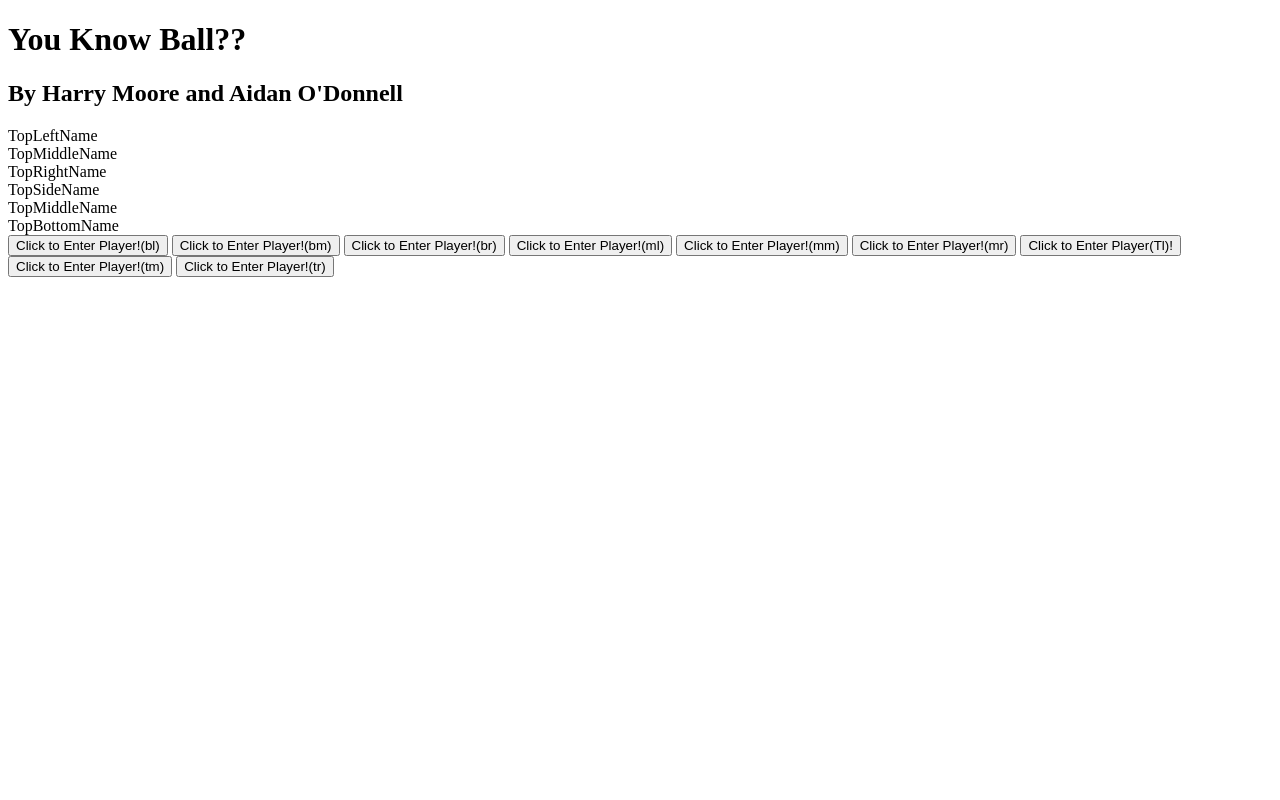
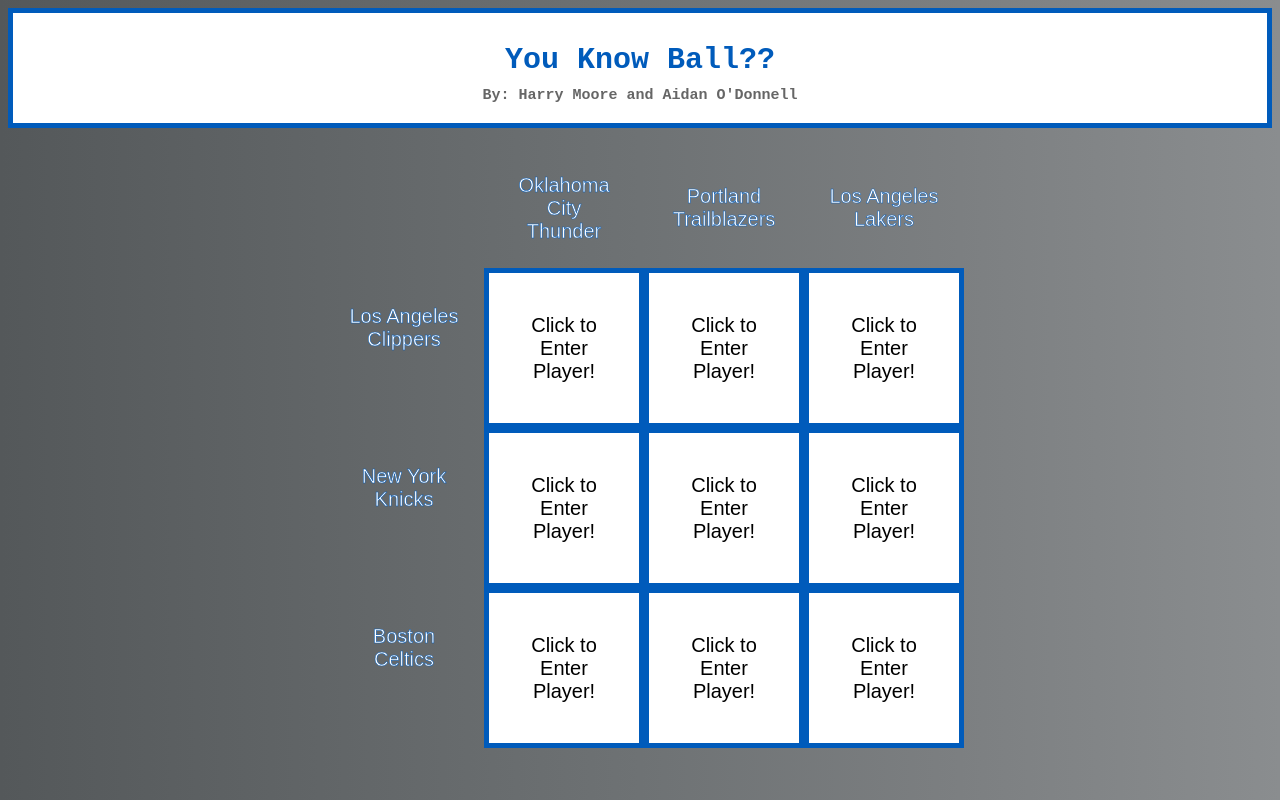
Before and after one commit to UBH-Fall2023/ubh-fall2023-aidanodonnell9, a plain HTML site: page index.html in a window 1280 px wide. Drawn offline with Linux system fonts and the light colour scheme.

Commit message:
Added CSS to display grid

```diff
--- a/index.html
+++ b/index.html
@@ -6,37 +6,44 @@
     <meta name="viewport" content="width=device-width, initial-scale=1.0">
     <meta http-equiv="X-UA-Compatible" content="ie=edge">
     <title>You Know Ball?</title>
-    <link rel="stylesheet" href="style.css">
+    <link rel="stylesheet" href="styles.css">
 </head>
 
 <body>
-    <script src="index.js"></script>
+    <script src="game.js"></script>
     <div class="title">
         <h1>You Know Ball??</h1>
-        <h2>By Harry Moore and Aidan O'Donnell</h2>
+        <h2>By: Harry Moore and Aidan O'Donnell</h2>
     </div>
     <div class="grid">
         <div class="teamnamesTop">
-            <div class="tn1">TopLeftName</div>
-            <div class="tn2">TopMiddleName</div>
-            <div class="tn3">TopRightName</div>
+
         </div>
         <div class="teamnamesBottom">
-            <div class="tn4">TopSideName</div>
-            <div class="tn5">TopMiddleName</div>
-            <div class="box">TopBottomName</div>
+
         </div>
 
         <div class="inputs">
-            <button type="bottomleft">Click to Enter Player!(bl)</button>
-            <button type="bottommiddle">Click to Enter Player!(bm)</button>
-            <button type="bottomright">Click to Enter Player!(br)</button>
-            <button type="middleleft">Click to Enter Player!(ml)</button>
-            <button type="middlemiddle">Click to Enter Player!(mm)</button>
-            <button type="middleright">Click to Enter Player!(mr)</button>
-            <button type="topleft">Click to Enter Player(Tl)!</button>
-            <button type="topmiddle">Click to Enter Player!(tm)</button>
-            <button type="topright">Click to Enter Player!(tr)</button>
+            <button class="label" type="tn0"> </button>
+            <button class="label" type="tn1">Oklahoma City Thunder</button>
+            <button class="label" type="tn2">Portland Trailblazers</button>
+            <button class="label" type="tn3">Los Angeles Lakers</button>
+            <button class="label" type="tn4">Los Angeles Clippers</button>
+            <button class="input" type="topleft">Click to Enter Player!</button>
+            <button class="input" type="topmiddle">Click to Enter Player!</button>
+            <button class="input" type="topright">Click to Enter Player!</button>
+            <button class="label" type="tn5">New York Knicks</button>
+
+            <button class="input" type="middleleft">Click to Enter Player!</button>
+            <button class="input" type="middlemiddle">Click to Enter Player!</button>
+            <button class="input" type="middleright">Click to Enter Player!</button>
+            <button class="label" type="tn6">Boston Celtics</button>
+
+            <button class="input" type="bottomleft">Click to Enter Player!</button>
+            <button class="input" type="bottommiddle">Click to Enter Player!</button>
+            <button class="input" type="bottomright">Click to Enter Player!</button>
+
+
         </div>
 
     </div>
--- /dev/null
+++ b/styles.css
@@ -0,0 +1,70 @@
+body {
+    background-image: linear-gradient(to right, #54585a, #616567, #6e7274, #7c7f81, #8a8d8f);
+    font-family: monospace;
+}
+
+div.title {
+    position: relative;
+    /* top: 20px; */
+    /* left: 30%; */
+
+    border: 5px solid #005bbb;
+    background-color: white;
+    padding: 20px;
+
+    height: 70px;
+}
+
+h1 {
+    position: relative;
+    top: -10px;
+    text-align: center;
+    font-size: 30px;
+    color: #005bbb;
+}
+
+h2 {
+    position: relative;
+    top: -20px;
+    text-align: center;
+    font-size: 15px;
+    color: #666666;
+}
+
+
+
+button.input {
+    background-color: transparent;
+    border: 5px solid #005bbb;
+    background-color: white;
+    padding: 20px;
+    width: 20vh;
+    height: 20vh;
+    font-size: 20px;
+}
+
+button.label {
+    background-color: transparent;
+    border: 5px solid transparent;
+    background-color: transparent;
+    padding: 20px;
+    width: 20vh;
+    height: 15vh;
+    color: white;
+    -webkit-text-stroke-width: 0.5px;
+    -webkit-text-stroke-color: #005bbb;
+    font-size: 20px;
+}
+
+div.inputs {
+    position: relative;
+    top: 20px;
+    left: 25%;
+    display: grid;
+    width: 50vw;
+    height: 50vh;
+    grid-template-columns: repeat(4, 1fr);
+    grid-template-rows: repeat(4, 1fr);
+    width: 120px;
+    height: 120px;
+}
```
